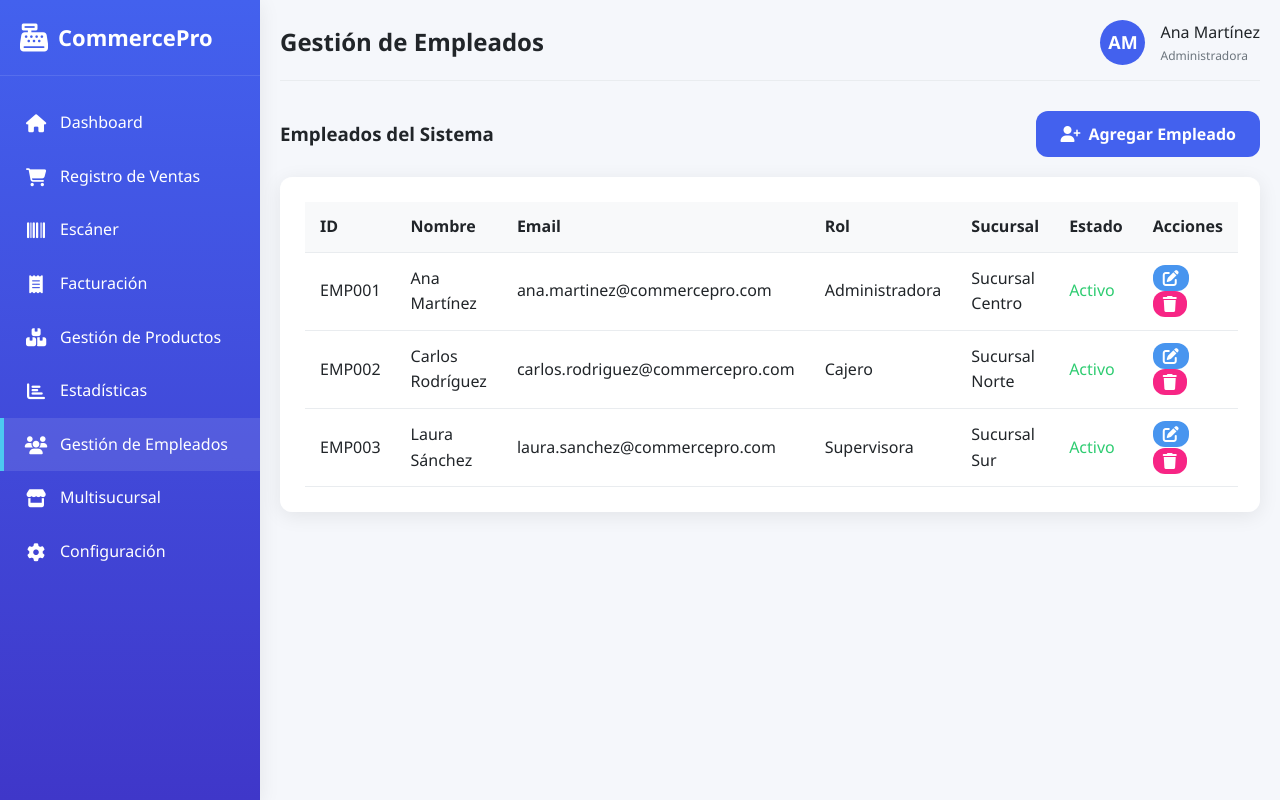
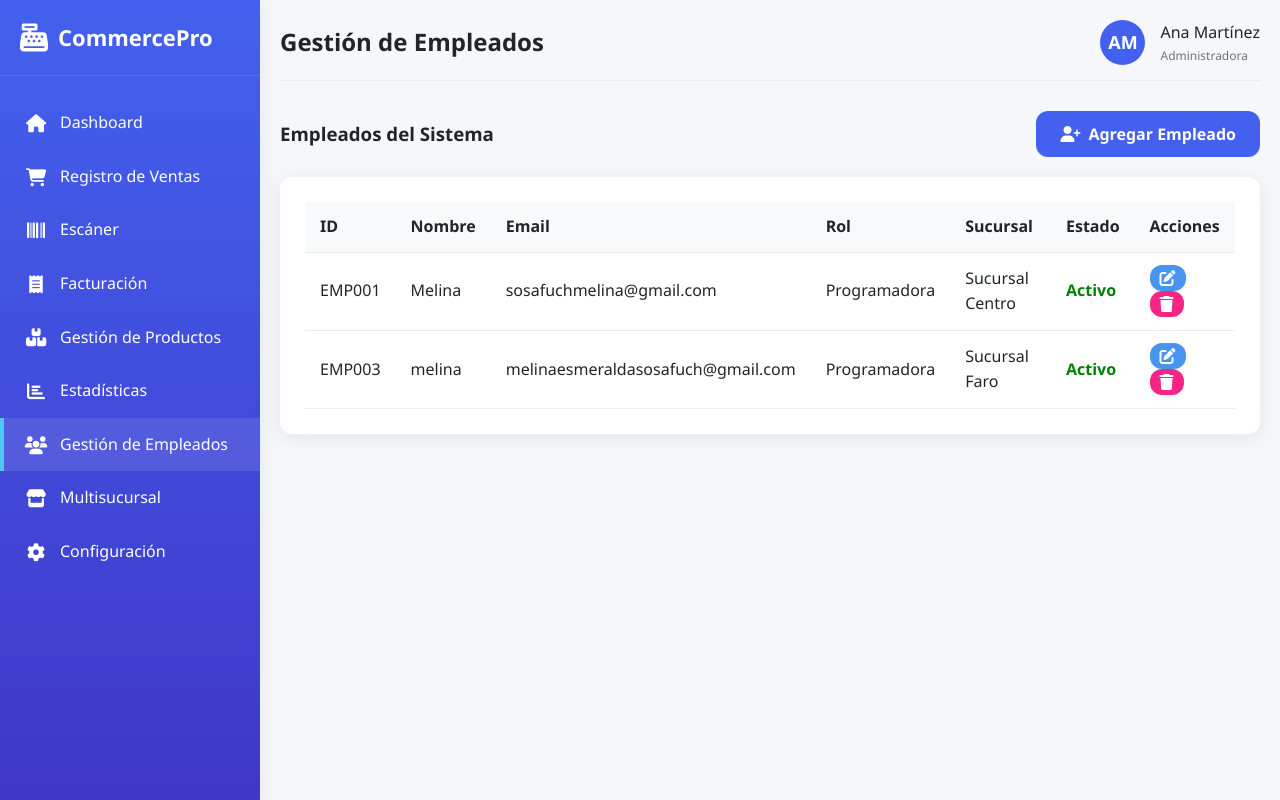
Before and after one commit to esmeFuch/Comerciovp, a PHP site: page /views/empleados.php in a window 1280 px wide. Run offline with PHP 8.4, Linux system fonts and the light colour scheme.

Commit message:
add delete, get, post and put empleados

```diff
--- a/views/empleados.php
+++ b/views/empleados.php
@@ -10,23 +10,28 @@ $current_page = "empleados";
 <title>Gestión de Empleados - CommercePro</title>
 <link rel="stylesheet" href="https://cdnjs.cloudflare.com/ajax/libs/font-awesome/6.4.0/css/all.min.css">
 <link rel="stylesheet" href="../assets/css/style.css">
+<style>
+/* Modal básico */
+.modal { display: none; position: fixed; z-index:1000; left:0; top:0; width:100%; height:100%; background: rgba(0,0,0,0.5); justify-content:center; align-items:center; }
+.modal-content { background:#fff; padding:20px; border-radius:8px; width:400px; }
+.modal-header { font-weight:bold; margin-bottom:10px; }
+.modal input, .modal select { width:100%; margin-bottom:10px; padding:8px; }
+.modal button { width:100%; margin-top:5px; }
+.positive { color:green; font-weight:bold; }
+.negative { color:red; font-weight:bold; }
+</style>
 </head>
 <body>
 <div class="container">
     <?php include '../sidebar.php'; ?>
-
     <div class="main-content">
         <?php include '../header.php'; ?>
-
-            <div style="display: flex; justify-content: space-between; align-items: center; margin-bottom: 20px;">
+        <div style="display:flex; justify-content:space-between; align-items:center; margin-bottom:20px;">
             <h3>Empleados del Sistema</h3>
-                <button class="btn btn-primary">
-                    <i class="fas fa-user-plus"></i> Agregar Empleado
-                </button>
+            <button class="btn btn-primary" id="btnAgregar"><i class="fas fa-user-plus"></i> Agregar Empleado</button>
         </div>
-
         <div class="table-container">
-                <table class="data-table">
+            <table class="data-table" id="tablaEmpleados">
                 <thead>
                     <tr>
                         <th>ID</th>
@@ -38,61 +43,161 @@ $current_page = "empleados";
                         <th>Acciones</th>
                     </tr>
                 </thead>
-                    <tbody>
-                        <tr>
-                            <td>EMP001</td>
-                            <td>Ana Martínez</td>
-                            <td>ana.martinez@commercepro.com</td>
-                            <td>Administradora</td>
-                            <td>Sucursal Centro</td>
-                            <td><span class="positive">Activo</span></td>
-                            <td>
-                                <button class="btn" style="padding: 5px 10px; background: var(--info); color: white;">
-                                    <i class="fas fa-edit"></i>
-                                </button>
-                                <button class="btn" style="padding: 5px 10px; background: var(--warning); color: white;">
-                                    <i class="fas fa-trash"></i>
-                                </button>
-                            </td>
-                        </tr>
-                        <tr>
-                            <td>EMP002</td>
-                            <td>Carlos Rodríguez</td>
-                            <td>carlos.rodriguez@commercepro.com</td>
-                            <td>Cajero</td>
-                            <td>Sucursal Norte</td>
-                            <td><span class="positive">Activo</span></td>
-                            <td>
-                                <button class="btn" style="padding: 5px 10px; background: var(--info); color: white;">
-                                    <i class="fas fa-edit"></i>
-                                </button>
-                                <button class="btn" style="padding: 5px 10px; background: var(--warning); color: white;">
-                                    <i class="fas fa-trash"></i>
-                                </button>
-                            </td>
-                        </tr>
-                        <tr>
-                            <td>EMP003</td>
-                            <td>Laura Sánchez</td>
-                            <td>laura.sanchez@commercepro.com</td>
-                            <td>Supervisora</td>
-                            <td>Sucursal Sur</td>
-                            <td><span class="positive">Activo</span></td>
-                            <td>
-                                <button class="btn" style="padding: 5px 10px; background: var(--info); color: white;">
-                                    <i class="fas fa-edit"></i>
-                                </button>
-                                <button class="btn" style="padding: 5px 10px; background: var(--warning); color: white;">
-                                    <i class="fas fa-trash"></i>
-                                </button>
-                            </td>
-                        </tr>
+                <tbody id="empleadosBody">
+                    <tr><td colspan="7" style="text-align:center;">Cargando empleados...</td></tr>
                 </tbody>
             </table>
         </div>
     </div>
 </div>
 
+<!-- Modal Crear/Editar Empleado -->
+<div class="modal" id="modalEmpleado">
+    <div class="modal-content">
+        <div class="modal-header" id="modalTitleEmpleado">Agregar Empleado</div>
+        <input type="hidden" id="empleadoId">
+        <input type="text" id="nombre" placeholder="Nombre" required>
+        <input type="email" id="email" placeholder="Email" required>
+        <input type="text" id="rol" placeholder="Rol" required>
+        <input type="text" id="sucursal" placeholder="Sucursal" required>
+        <select id="estado">
+            <option value="Activo">Activo</option>
+            <option value="Inactivo">Inactivo</option>
+        </select>
+        <button id="guardarEmpleado" class="btn btn-primary">Guardar</button>
+        <button id="cerrarModalEmpleado" class="btn btn-warning">Cancelar</button>
+    </div>
+</div>
+
+<!-- Modal Confirmación Eliminar -->
+<div class="modal" id="modalEliminar">
+    <div class="modal-content">
+        <div class="modal-header">Confirmar Eliminación</div>
+        <p>¿Seguro que deseas eliminar este empleado?</p>
+        <button id="confirmEliminar" class="btn btn-warning">Eliminar</button>
+        <button id="cancelEliminar" class="btn btn-secondary">Cancelar</button>
+    </div>
+</div>
+
+<script>
+document.addEventListener("DOMContentLoaded", async () => {
+    const tbody = document.getElementById("empleadosBody");
+    const modal = document.getElementById('modalEmpleado');
+    const modalEliminar = document.getElementById('modalEliminar');
+    const btnAgregar = document.getElementById('btnAgregar');
+    const btnCerrar = document.getElementById('cerrarModalEmpleado');
+    const btnGuardar = document.getElementById('guardarEmpleado');
+    const modalTitle = document.getElementById('modalTitleEmpleado');
+
+    let editMode = false;
+    let editId = null;
+    let eliminarId = null;
+
+    async function cargarEmpleados() {
+        try {
+            const res = await fetch("../backend/controllers/empleados/getEmpleados.php");
+            const data = await res.json();
+            tbody.innerHTML = "";
+            if (!data || data.length === 0) {
+                tbody.innerHTML = `<tr><td colspan="7" style="text-align:center;">No hay empleados registrados</td></tr>`;
+                return;
+            }
+            data.forEach(emp => {
+                const tr = document.createElement("tr");
+                tr.innerHTML = `
+                    <td>${emp.id}</td>
+                    <td>${emp.nombre}</td>
+                    <td>${emp.email}</td>
+                    <td>${emp.rol}</td>
+                    <td>${emp.sucursal}</td>
+                    <td><span class="${emp.estado==='Activo'?'positive':'negative'}">${emp.estado}</span></td>
+                    <td>
+                        <button class="btn" style="padding:5px 10px; background:var(--info); color:white;" onclick="editarEmpleado('${emp.id}')"><i class="fas fa-edit"></i></button>
+                        <button class="btn" style="padding:5px 10px; background:var(--warning); color:white;" onclick="abrirEliminar('${emp.id}')"><i class="fas fa-trash"></i></button>
+                    </td>`;
+                tbody.appendChild(tr);
+            });
+        } catch(err) {
+            tbody.innerHTML = `<tr><td colspan="7" style="text-align:center;">Error al cargar empleados</td></tr>`;
+            console.error(err);
+        }
+    }
+
+    // ABRIR MODAL AGREGAR
+    btnAgregar.addEventListener('click', () => {
+        editMode = false; editId = null;
+        modalTitle.textContent = "Agregar Empleado";
+        document.getElementById('empleadoId').value='';
+        document.getElementById('nombre').value='';
+        document.getElementById('email').value='';
+        document.getElementById('rol').value='';
+        document.getElementById('sucursal').value='';
+        document.getElementById('estado').value='Activo';
+        modal.style.display = 'flex';
+    });
+
+    btnCerrar.addEventListener('click', () => modal.style.display='none');
+    window.onclick = e => { if(e.target==modal) modal.style.display='none'; if(e.target==modalEliminar) modalEliminar.style.display='none'; };
+
+    // EDITAR
+    window.editarEmpleado = async (id) => {
+        const fila = [...tbody.querySelectorAll('tr')].find(tr=>tr.children[0].textContent===id);
+        editMode = true;
+        editId = id;
+        modalTitle.textContent='Editar Empleado';
+        document.getElementById('empleadoId').value=id;
+        document.getElementById('nombre').value = fila.children[1].textContent;
+        document.getElementById('email').value = fila.children[2].textContent;
+        document.getElementById('rol').value = fila.children[3].textContent;
+        document.getElementById('sucursal').value = fila.children[4].textContent;
+        document.getElementById('estado').value = fila.children[5].textContent;
+        modal.style.display='flex';
+    };
+
+    // GUARDAR
+    btnGuardar.addEventListener('click', async () => {
+        const id = document.getElementById('empleadoId').value;
+        const nombre = document.getElementById('nombre').value.trim();
+        const email = document.getElementById('email').value.trim();
+        const rol = document.getElementById('rol').value.trim();
+        const sucursal = document.getElementById('sucursal').value.trim();
+        const estado = document.getElementById('estado').value;
+        if(!nombre||!email||!rol||!sucursal){ alert('Completa todos los campos'); return; }
+
+        const url = editMode ? '../backend/controllers/empleados/putEmpleado.php' : '../backend/controllers/empleados/postEmpleado.php';
+        const method = editMode ? 'PUT' : 'POST';
+        const bodyData = editMode ? {id, nombre,email,rol,sucursal,estado} : {nombre,email,rol,sucursal,estado};
+
+        try{
+            const res = await fetch(url, {method, headers:{'Content-Type':'application/json'}, body: JSON.stringify(bodyData)});
+            const data = await res.json();
+            alert(data.message || (editMode ? 'Empleado actualizado' : 'Empleado agregado'));
+            modal.style.display='none';
+            cargarEmpleados();
+        }catch(e){console.error(e); alert('Error al guardar empleado');}
+    });
+
+    // ELIMINAR
+    window.abrirEliminar = (id) => { eliminarId=id; modalEliminar.style.display='flex'; };
+    document.getElementById('cancelEliminar').addEventListener('click', ()=>modalEliminar.style.display='none');
+    document.getElementById('confirmEliminar').addEventListener('click', async ()=>{
+        if(!eliminarId) return;
+        try{
+            const res = await fetch('../backend/controllers/empleados/deleteEmpleado.php', {
+                method:'DELETE',
+                headers:{'Content-Type':'application/json'},
+                body: JSON.stringify({id:eliminarId})
+            });
+            const data = await res.json();
+            alert(data.message || 'Empleado eliminado');
+            modalEliminar.style.display='none';
+            cargarEmpleados();
+        }catch(e){console.error(e); alert('Error al eliminar');}
+    });
+
+    cargarEmpleados();
+});
+</script>
 <script src="../assets/js/main.js"></script>
 </body>
 </html>
```
Lines whose indentation alone changed are shown as unchanged.
